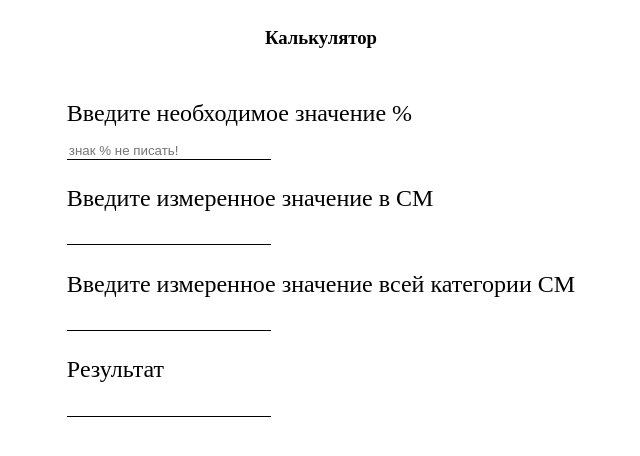
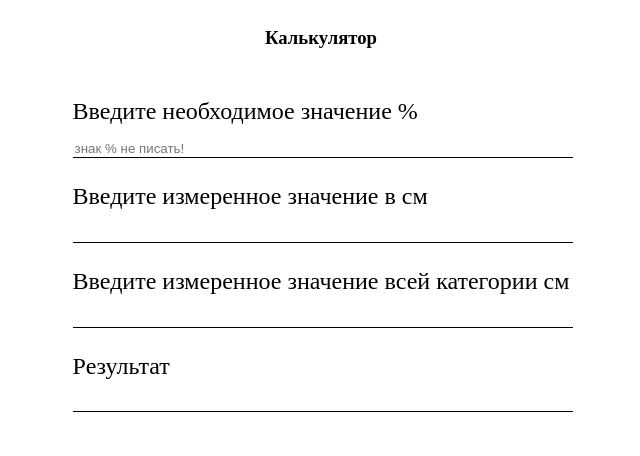
Before and after one commit to SpaseStas/calc, a plain HTML site: page index.html in a window 1280 px wide. Shown: the whole page, without its empty margins (319-959 px from the left). Drawn offline with Linux system fonts and the light colour scheme.

Commit message:
Add files via upload

```diff
--- a/index.html
+++ b/index.html
@@ -18,11 +18,11 @@
 					<input type="numb" id="requiredValue" placeholder="знак % не писать!">
 				</div>
 				<div class="item">
-					<label for="measuredМValue">Введите измеренное значение в СМ</label>
+					<label for="measuredМValue">Введите измеренное значение в см</label>
 					<input type="numb" id="measuredМValue">
 				</div>
 				<div class="item">
-					<label for="measuredМValueCategoty">Введите измеренное значение всей категории СМ</label>
+					<label for="measuredМValueCategoty">Введите измеренное значение всей категории см</label>
 					<input type="numb" id="measuredМValueCategoty">
 				</div>
 				<div class="item itemBorder">
--- a/style.css
+++ b/style.css
@@ -22,7 +22,7 @@ h3{
 [id]{
 	border: none;
 	border-bottom: 1px solid #000;
-	width: 200px;
+	width: 100%;
 	margin-top: 3%;
     margin-bottom: 5%;
 }
```
